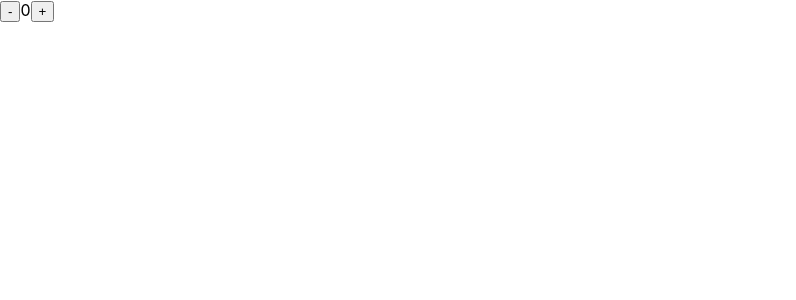
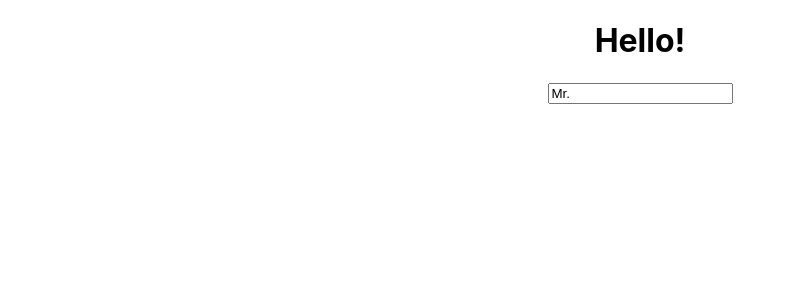
Before and after one commit to oreoTaste/react-hooks, a React (Create React App) app: page / in a window 1280 px wide. Shown: the top 300 px of the page, without its empty margins (0-796 px from the left). Built offline with nearby package versions, Linux system fonts and the light colour scheme.

Commit message:
1.1 ~ 1.2 useInput

```diff
--- a/src/App.js
+++ b/src/App.js
@@ -1,38 +1,35 @@
 import React, { useState } from "react";
 import "./App.css";
 
+const useInput = (initialValue, validator) => {
+  const [value, setValue] = useState(initialValue);
+  const onChange = (e) => {
+    const {
+      target: { value },
+    } = e;
+
+    let willUpdate = true;
+    if (typeof validator == "function") {
+      willUpdate = validator(value);
+    }
+    if (willUpdate) {
+      setValue(value);
+    }
+  };
+  return { value, onChange };
+};
+
 const App = () => {
-  const [count, setCount] = useState(0);
-  const increment = () => { setCount(count + 1 ) }
-  const decrement = () => { setCount(count - 1 ) }
-
+  const maxLen = (value) => !(value.includes("<") || value.includes(">"));
+  const name = useInput("Mr.", maxLen);
   return (
     <>
-    <button onClick={decrement}>-</button>
-    {count}
-    <button onClick={increment}>+</button>
+      <div className="App">
+        <h1>Hello!</h1>
+        <input placeholder="Name" {...name} />
+      </div>
     </>
   );
-}
+};
 
-class AppUgly extends React.Component {
-  state = {
-    count: 0
-  }
-
-  increment = () => {this.setState(state => {return { count: state.count + 1}})}
-  decrement = () => {this.setState(state => {return { count: state.count - 1}})}
-
-  render() {
-    const { count } = this.state;
-    return (
-      <>
-      <button onClick={this.decrement}>-</button>
-      {count}
-      <button onClick={this.increment}>+</button>
-      </>
-    );
-  }
-}
-
-export default AppUgly;
+export default App;
```
